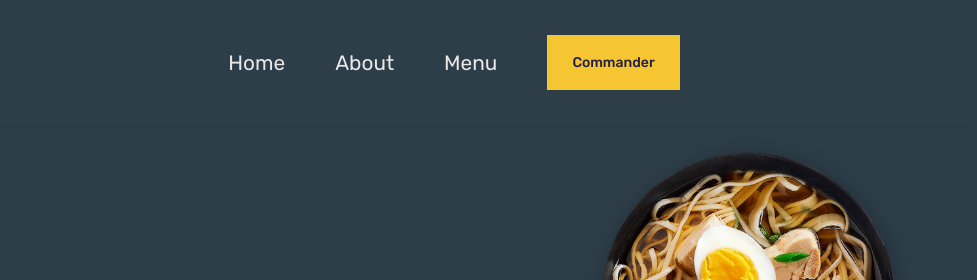
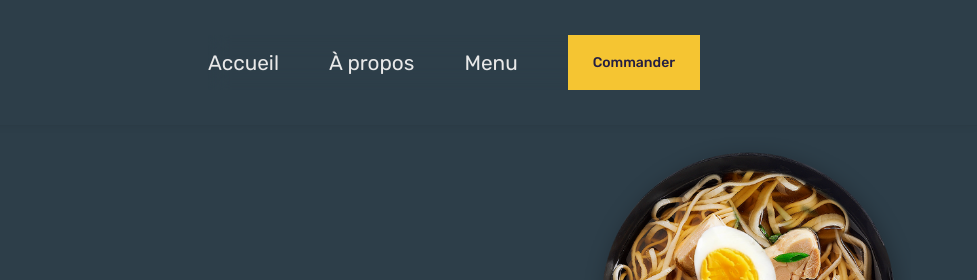
Before and after one commit to ThomasOk/kimhinoodle.github.io, a plain HTML site: page index.html in a window 1280 px wide. Shown: the top 280 px of the page, 303-1280 px from the left. Drawn offline with nearby package versions, Linux system fonts and the light colour scheme.

Commit message:
Update index.html

```diff
--- a/index.html
+++ b/index.html
@@ -46,11 +46,11 @@
 
             <ul class="navbar-nav">
               <li>
-                <a href="#home" class="nav-link">Home</a>
+                <a href="#home" class="nav-link">Accueil</a>
               </li>
 
               <li>
-                <a href="#about" class="nav-link">About</a>
+                <a href="#about" class="nav-link">À propos</a>
               </li>
 
               <!-- <li>
```
